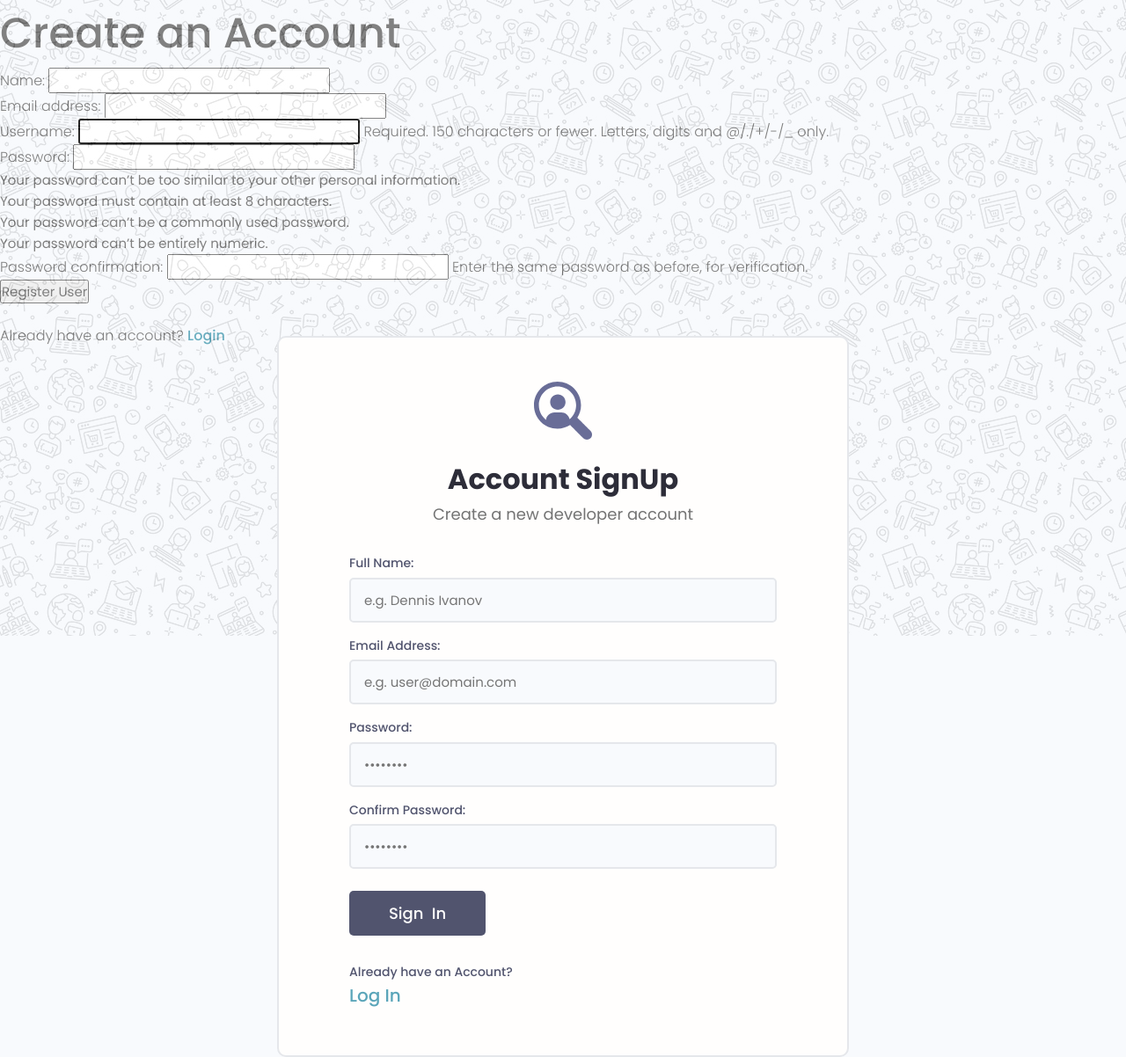
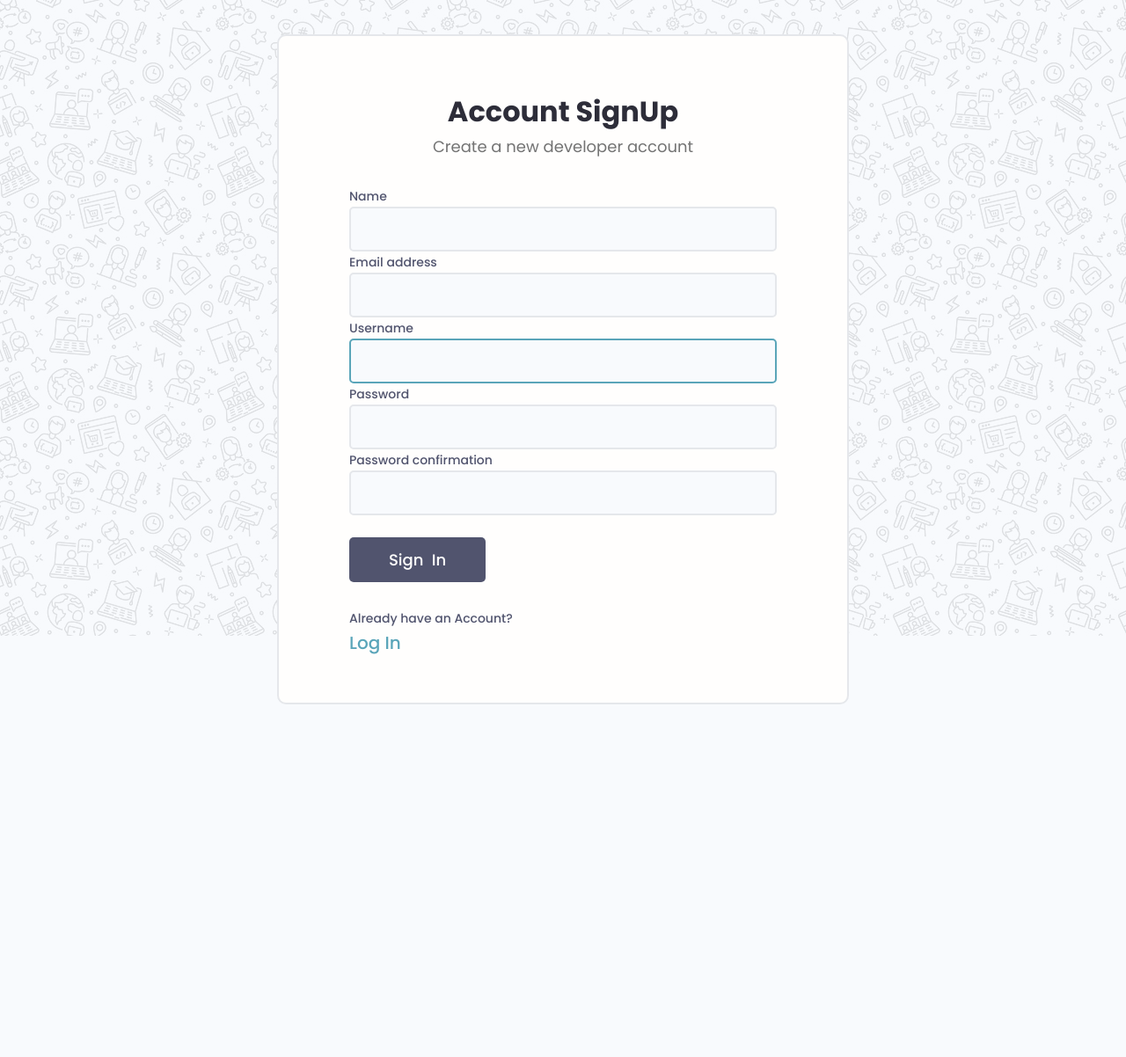
Before and after one commit to Miranda12m/django.learning.dennis, a Django app: page /register/ in a window 1280 px wide. Shown: the part 77-1279 px from the top of the page at 88% size. After the commit the page ends 878 px from the top, so only its background shows below. Run offline with Django 3.2, Linux system fonts and the light colour scheme; some libraries are stand-ins or nearby versions.

Commit message:
september17

```diff
--- a/users/forms.py
+++ b/users/forms.py
@@ -9,3 +9,9 @@ class CustomUserCreationForm(UserCreationForm):
         labels = {
             'first_name': 'Name'
         }
+
+    def __init__(self, *args, **kwargs):
+        super(CustomUserCreationForm, self).__init__(*args, **kwargs)
+
+        for name, field in self.fields.items():
+            field.widget.attrs.update({'class': 'input'})
--- a/users/templates/users/login_register.html
+++ b/users/templates/users/login_register.html
@@ -4,73 +4,40 @@
 
 {% if page == 'register' %}
 
-    <h1>Create an Account</h1>
-
-    <form method="POST" action="{% url 'register' %}">
-        {% csrf_token %}
-        {{form.as_p}}
-        <input type="submit" value="Register User"/>
-    </form>
-    <br/>
-    <p>Already have an account? <a href="{% url 'login' %}">Login</a></p>
+    </br>
 
     <div class="auth">
         <div class="card">
           <div class="auth__header text-center">
-            <a href="/">
-              <img src="images/icon.svg" alt="icon" />
-            </a>
             <h3>Account SignUp</h3>
             <p>Create a new developer account</p>
           </div>
 
-          <form action="#" class="form auth__form">
-            <!-- Input:Text -->
-            <div class="form__field">
-              <label for="formInput#text">Full Name: </label>
-              <input
-                class="input input--text"
-                id="formInput#text"
-                type="text"
-                name="text"
-                placeholder="e.g. Dennis Ivanov"
-              />
+          <form method="POST" action="{% url 'register' %}" class="form auth__form">
+            {% csrf_token %}
+
+            {% for field in form %}
+
+            <div class "form__field">
+              <label for="formInput#text">{{field.label}}</label>
+              {{field}}
+
+              {% comment %} {% if field.help_text %}
+
+                <small>{{field.help_text}}</small>
+
+              {% endif %} {% endcomment %}
+
+              {% for error in field.errors %}
+
+                <p>{{error}}</p>
+
+              {% endfor %}
             </div>
 
-            <!-- Input:Email -->
-            <div class="form__field">
-              <label for="formInput#email">Email Address: </label>
-              <input
-                class="input input--email"
-                id="formInput#email"
-                type="email"
-                name="email"
-                placeholder="e.g. user@domain.com"
-              />
-            </div>
+            {% endfor %}
+            <!-- Input:Text -->
 
-            <!-- Input:Password -->
-            <div class="form__field">
-              <label for="formInput#password">Password: </label>
-              <input
-                class="input input--password"
-                id="formInput#passowrd"
-                type="password"
-                name="password"
-                placeholder="••••••••"
-              />
-            </div>
-            <!-- Input:Password -->
-            <div class="form__field">
-              <label for="formInput#confirm-password">Confirm Password: </label>
-              <input
-                class="input input--password"
-                id="formInput#confirm-passowrd"
-                type="password"
-                name="confirm-password"
-                placeholder="••••••••"
-              />
-            </div>
             <div class="auth__actions">
               <input class="btn btn--sub btn--lg" type="submit" value="Sign  In" />
             </div>
```
